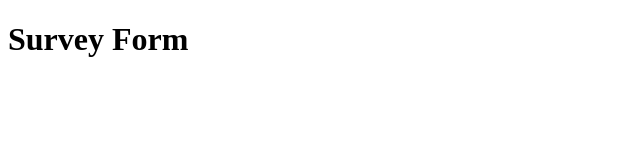
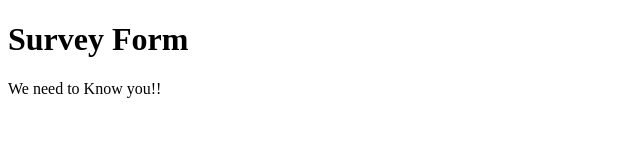
Before and after one commit to CristianDavidCabrera/survey_form, a plain HTML site: page index.html in a window 1280 px wide. Shown: the whole page, without its empty margins (0-640 px from the left). Drawn offline with Linux system fonts and the light colour scheme.

Commit message:
user story 2, done

```diff
--- a/index.html
+++ b/index.html
@@ -9,5 +9,6 @@
 </head>
 <body>
     <h1 id="title">Survey Form</h1>
+    <p>We need to Know you!!</p>
 </body>
 </html>
```
